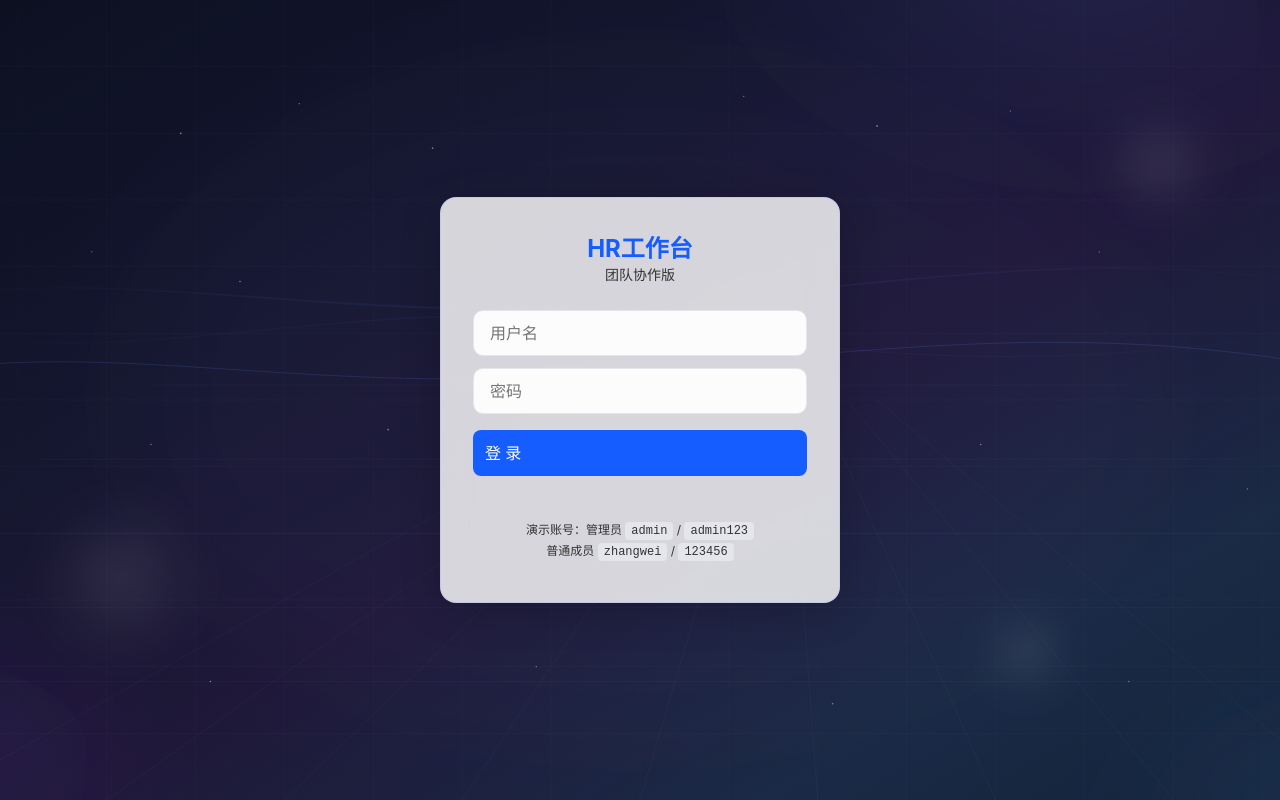
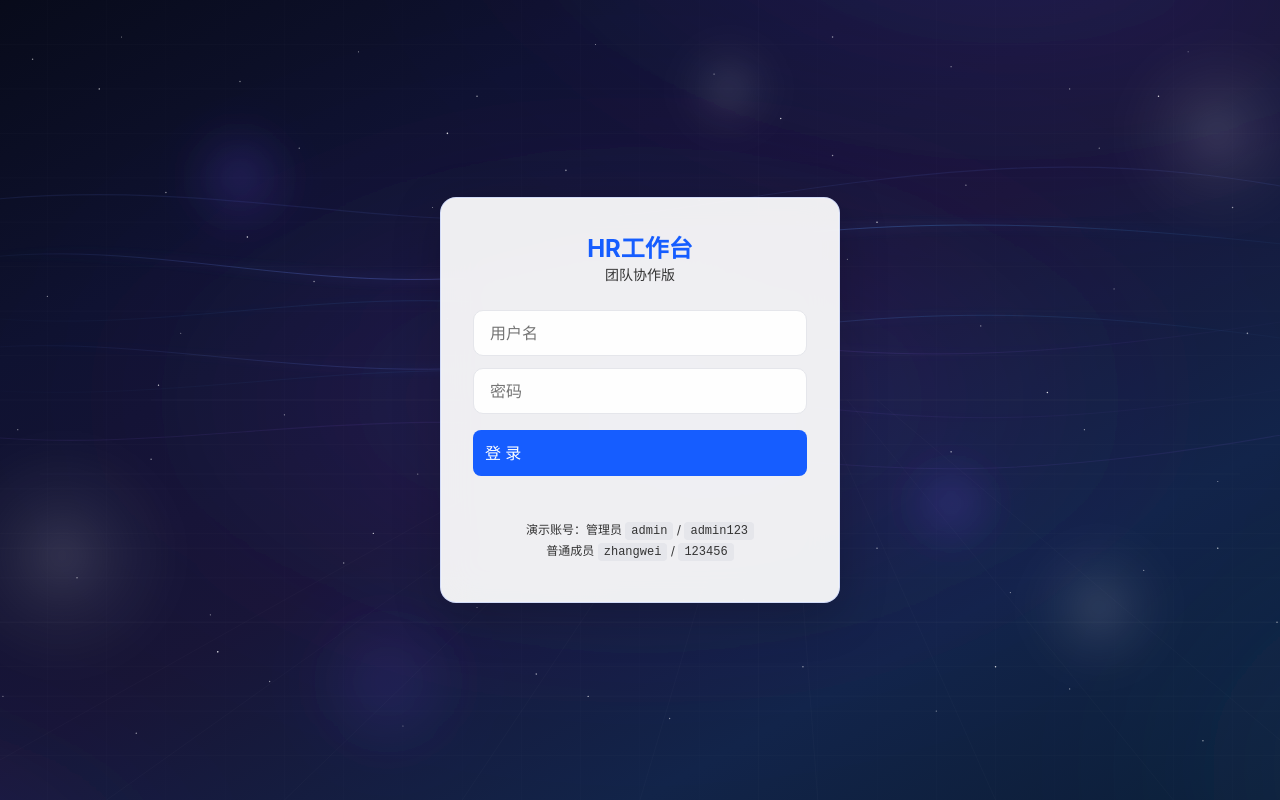
Before and after one commit to wulunruhe20268060-cyber/hr-workbench, a website: page public/index.html in a window 1280 px wide. Drawn offline with Linux system fonts and the light colour scheme.

Commit message:
feat: 重制科技感背景bg-v3，深蓝紫罗兰冰蓝渐变+霓虹光斑+数字网格+流动曲线，卡片玻璃质感增强

```diff
--- a/public/index.html
+++ b/public/index.html
@@ -11,7 +11,7 @@
 *{margin:0;padding:0;box-sizing:border-box}
 body{
   font-family:var(--font-cn);
-  background:url('bg-v2.svg?v=2') center/cover no-repeat fixed;color:var(--text);min-height:100vh;
+  background:url('bg-v3.svg?v=3') center/cover no-repeat fixed;color:var(--text);min-height:100vh;
   font-size:var(--fs-body);line-height:var(--lh-body);
   padding-bottom:env(safe-area-inset-bottom,20px);
 }
@@ -71,8 +71,8 @@ body{
   --bg:#F5F7FA;--card:#ffffff;--border:#E5E6EB;--divider:#E5E6EB;
   --table-head-bg:#F7F8FA;--fill-hover:#FAFAFB;--radius:10px;
   --shadow:0 1px 3px rgba(0,0,0,.06);
-  --glass:rgba(255,255,255,0.82);--glass-border:rgba(160,175,255,0.34);
-  --glass-solid:rgba(255,255,255,0.94);
+  --glass:rgba(255,255,255,0.86);--glass-border:rgba(170,190,255,0.42);
+  --glass-solid:rgba(255,255,255,0.96);--glass-strong:rgba(255,255,255,0.93);
   /* 一、字体（界面屏显场景） */
   --font-cn:"Microsoft YaHei","PingFang SC",-apple-system,BlinkMacSystemFont,"Segoe UI",Roboto,sans-serif;
   --font-en:"Inter",Arial,"Segoe UI",Roboto,sans-serif;
@@ -89,12 +89,13 @@ body{
 }
 /* Login */
 .login-overlay{
-  position:fixed;top:0;left:0;right:0;bottom:0;background:url('bg-v2.svg?v=2') center/cover no-repeat fixed;
+  position:fixed;top:0;left:0;right:0;bottom:0;background:url('bg-v3.svg?v=3') center/cover no-repeat fixed;
   display:flex;align-items:center;justify-content:center;z-index:500;padding:16px;
 }
 .login-box{
-  background:var(--glass);border-radius:16px;padding:40px 32px;width:100%;max-width:400px;
-  box-shadow:0 8px 40px rgba(0,0,0,.2);text-align:center;border:1px solid var(--glass-border);backdrop-filter:blur(16px);-webkit-backdrop-filter:blur(16px);
+  background:var(--glass-strong);border-radius:16px;padding:40px 32px;width:100%;max-width:400px;
+  box-shadow:0 12px 48px rgba(0,0,0,.22), 0 0 0 1px rgba(255,255,255,0.15) inset;text-align:center;
+  border:1px solid var(--glass-border);backdrop-filter:blur(18px);-webkit-backdrop-filter:blur(18px);
 }
 .login-box h1{font-size:24px;color:var(--primary);margin-bottom:4px}
 .login-box .subtitle{font-size:14px;color:var(--text2);margin-bottom:24px}
```
Also changed, not shown: public/bg-v3.svg (added).
